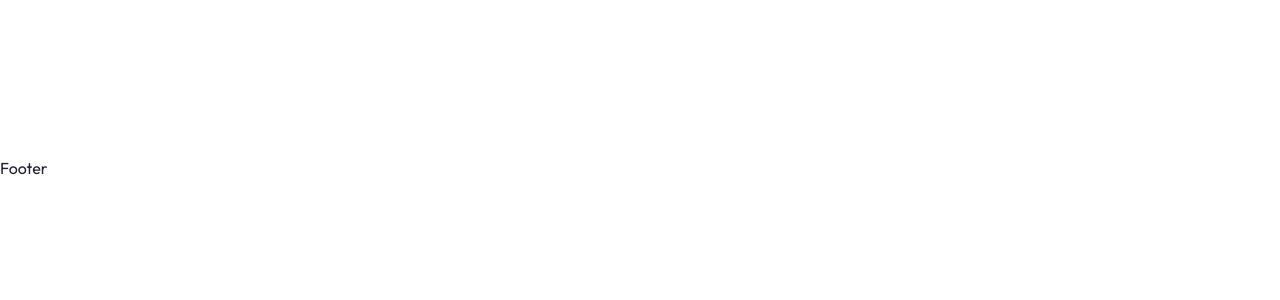
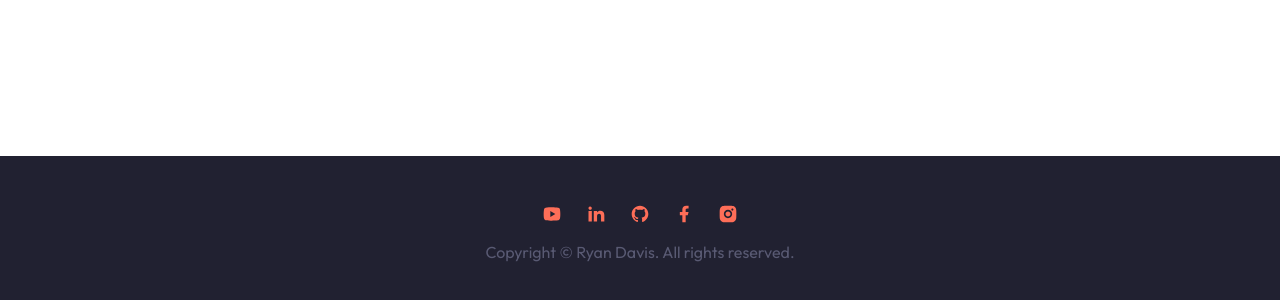
Before and after one commit to jnorgini/portfolio, a Next.js app: page /contact in a window 1280 px wide. Shown: the part 3969-4269 px from the top of the page. Before the commit the page ends 4149 px from the top, so only its background shows below. Built offline with nearby package versions, Linux system fonts and the light colour scheme.

Commit message:
feat: footer

```diff
--- a/components/Footer.jsx
+++ b/components/Footer.jsx
@@ -1,7 +1,23 @@
+import Socials from "./Socials";
+
 const Footer = () => {
   return (
-    <footer>Footer</footer>
-  )
+    <footer className="bg-secondary py-12">
+      <div className="container mx-auto">
+        <div className="flex flex-col items-center justify-between">
+          {/* socials */}
+          <Socials
+            containerStyles='flex gap-x-6 mx-auto xl:mx-0 mb-4'
+            iconsStyles='text-primary dark:text-white/70 text-[20px] hover:text-white dark:hover:text-primary transition-all'
+          />
+          {/* copyright */}
+          <div className="text-muted-foreground">
+            Copyright &copy; Ryan Davis. All rights reserved.
+          </div>
+        </div>
+      </div>
+    </footer>
+  );
 }
 
-export default Footer
+export default Footer;
```
